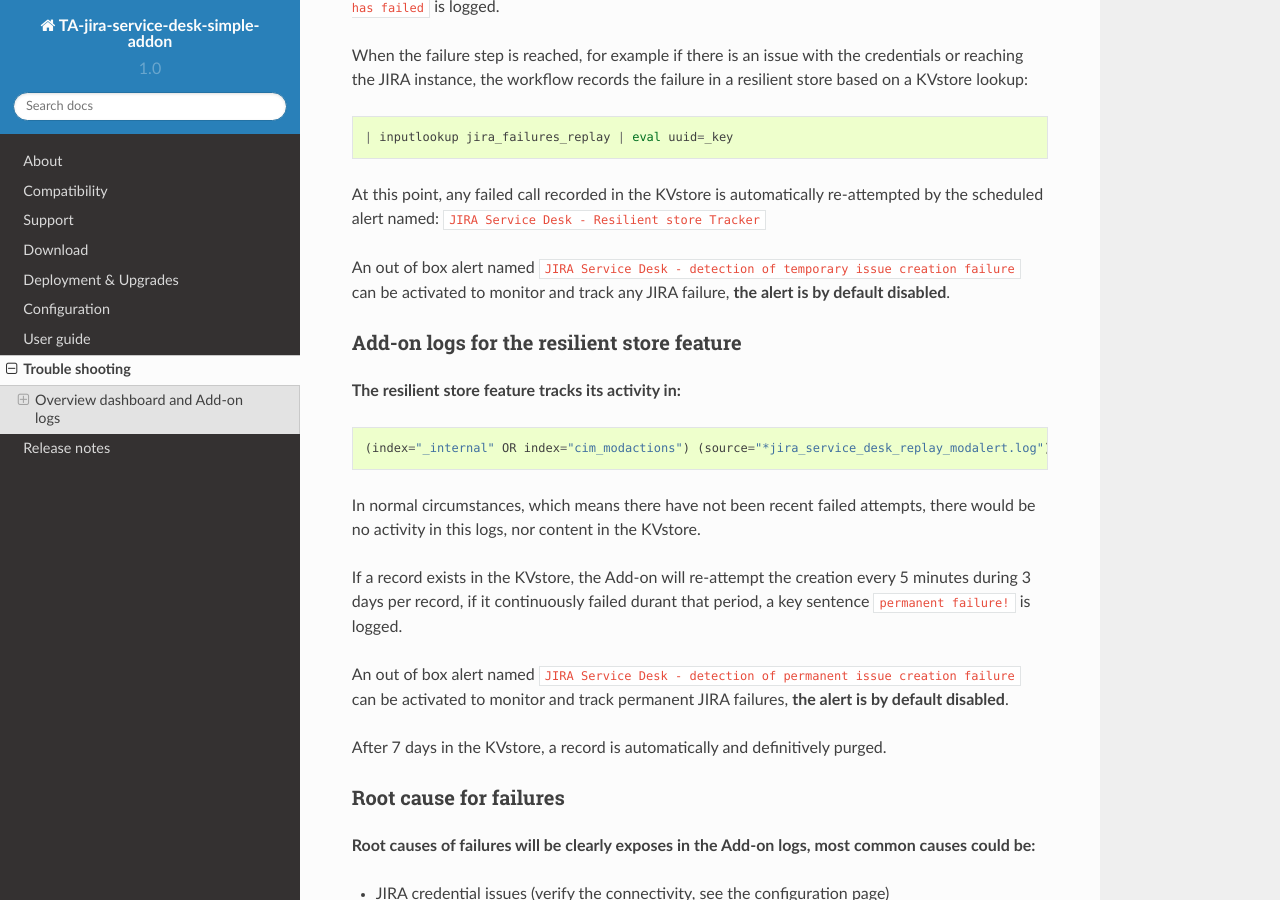
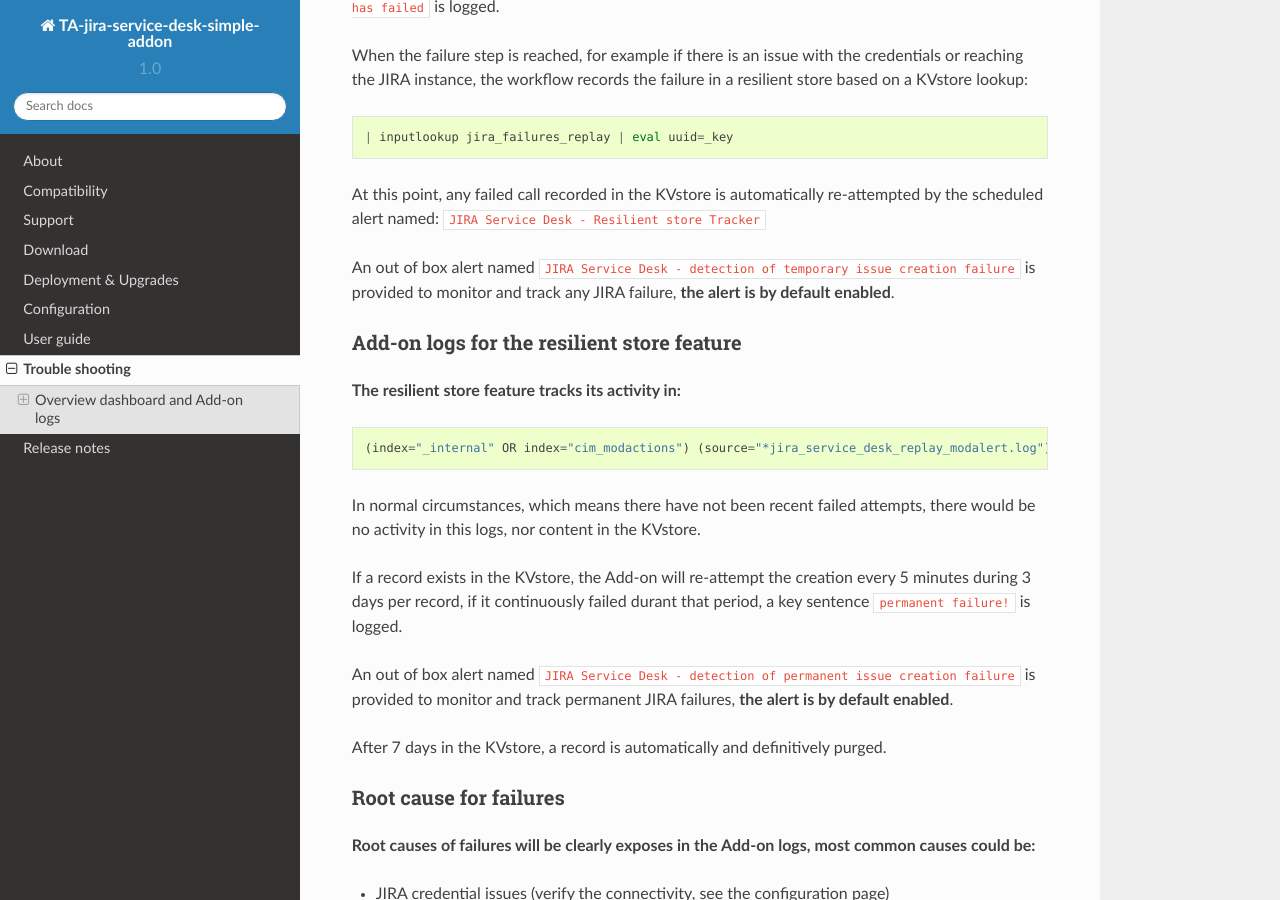
Before and after one commit to guilhemmarchand/TA-jira-service-desk-simple-addon, a Sphinx documentation site: the page built from docs/troubleshoot.rst, in a window 1280 px wide and 900 px high, scrolled down 987 px. Built offline with Sphinx 7.4.7 and the Read the Docs theme 2.0.0, drawn with Linux system fonts in a browser that asks for light colours.

Commit message:
docs update

```diff
--- a/docs/troubleshoot.rst
+++ b/docs/troubleshoot.rst
@@ -33,7 +33,7 @@
 
 At this point, any failed call recorded in the KVstore is automatically re-attempted by the scheduled alert named: ``JIRA Service Desk - Resilient store Tracker``
 
-An out of box alert named ``JIRA Service Desk - detection of temporary issue creation failure`` can be activated to monitor and track any JIRA failure, **the alert is by default disabled**.
+An out of box alert named ``JIRA Service Desk - detection of temporary issue creation failure`` is provided to monitor and track any JIRA failure, **the alert is by default enabled**.
 
 Add-on logs for the resilient store feature
 -------------------------------------------
@@ -48,7 +48,7 @@
 
 If a record exists in the KVstore, the Add-on will re-attempt the creation every 5 minutes during 3 days per record, if it continuously failed durant that period, a key sentence ``permanent failure!`` is logged.
 
-An out of box alert named ``JIRA Service Desk - detection of permanent issue creation failure`` can be activated to monitor and track permanent JIRA failures, **the alert is by default disabled**.
+An out of box alert named ``JIRA Service Desk - detection of permanent issue creation failure`` is provided to monitor and track permanent JIRA failures, **the alert is by default enabled**.
 
 After 7 days in the KVstore, a record is automatically and definitively purged.
 
```
